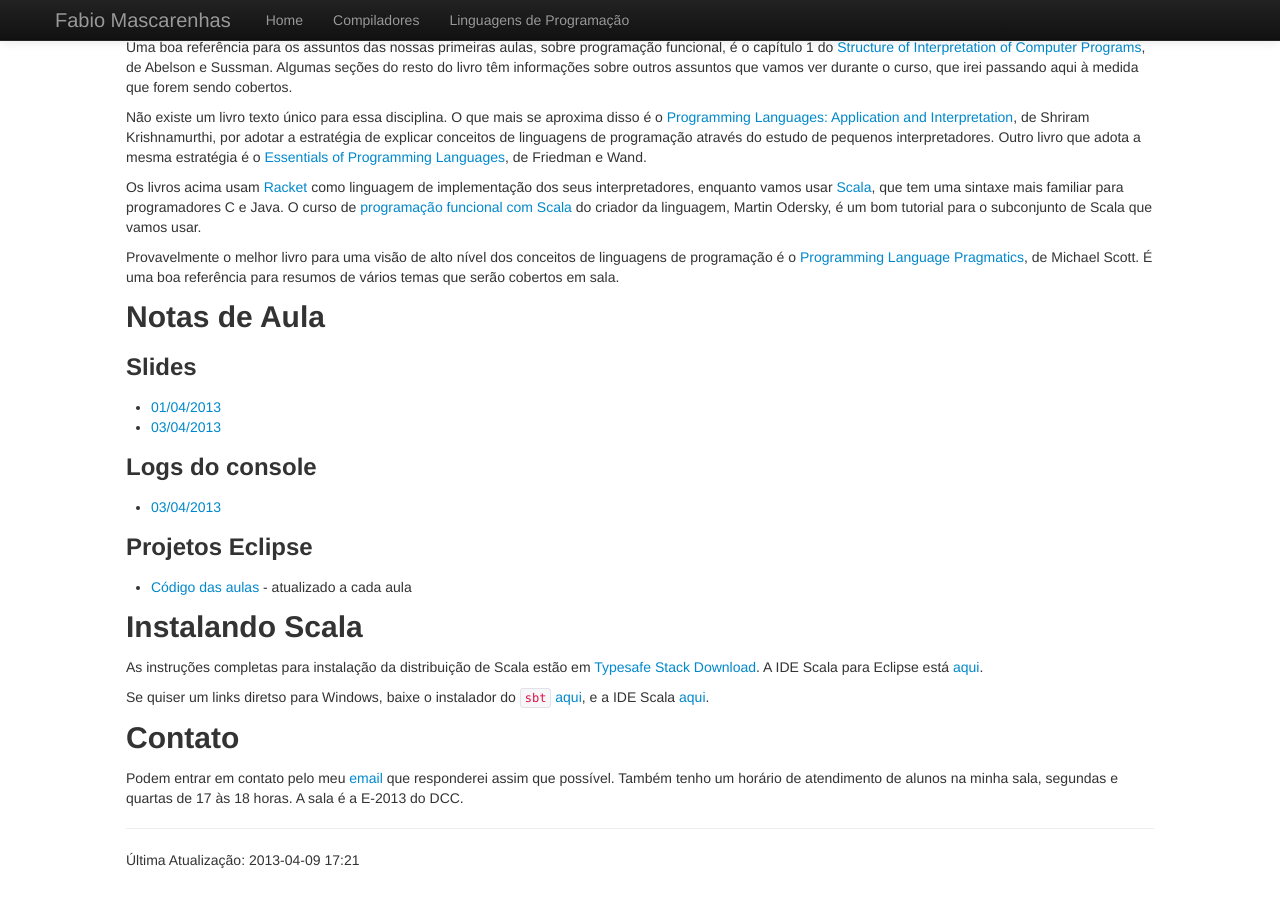
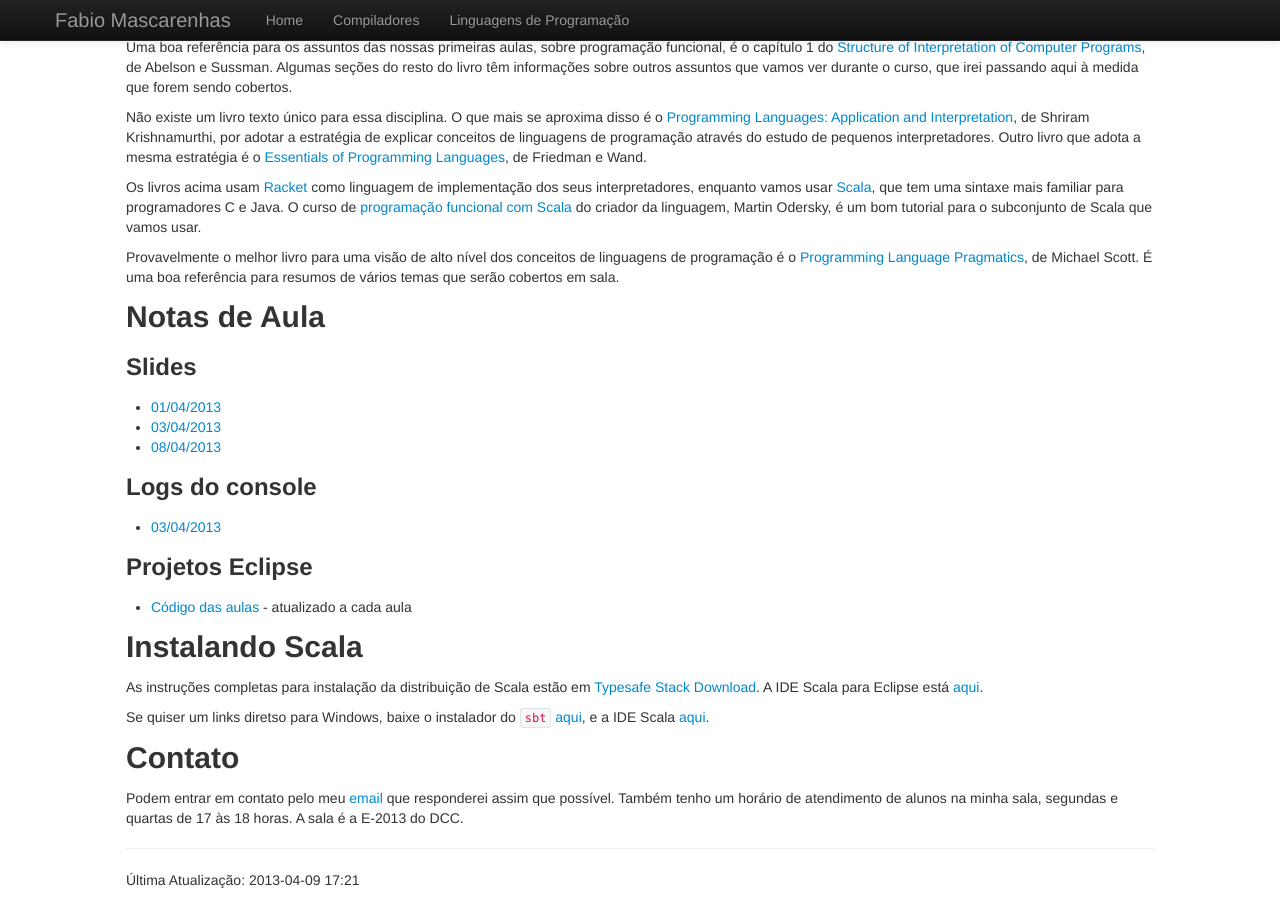
Before and after one commit to fabiomascarenhas/fabiomascarenhas.github.com, a Jekyll site: the page built from lp/index.md, in a window 1280 px wide and 900 px high, scrolled down 713 px. Built offline with Jekyll 4.4.1, drawn with Linux system fonts in a browser that asks for light colours.

Commit message:
aulas de 08/04

```diff
--- a/lp/index.md
+++ b/lp/index.md
@@ -86,6 +86,7 @@ Notas de Aula
 
 * [01/04/2013](Aula1.pdf)
 * [03/04/2013](Aula2.pdf)
+* [08/04/2013](Aula3.pdf)
 
 ### Logs do console
 
```
Also changed, not shown: comp/index.md (+1 -0 lines), 3 other files.
